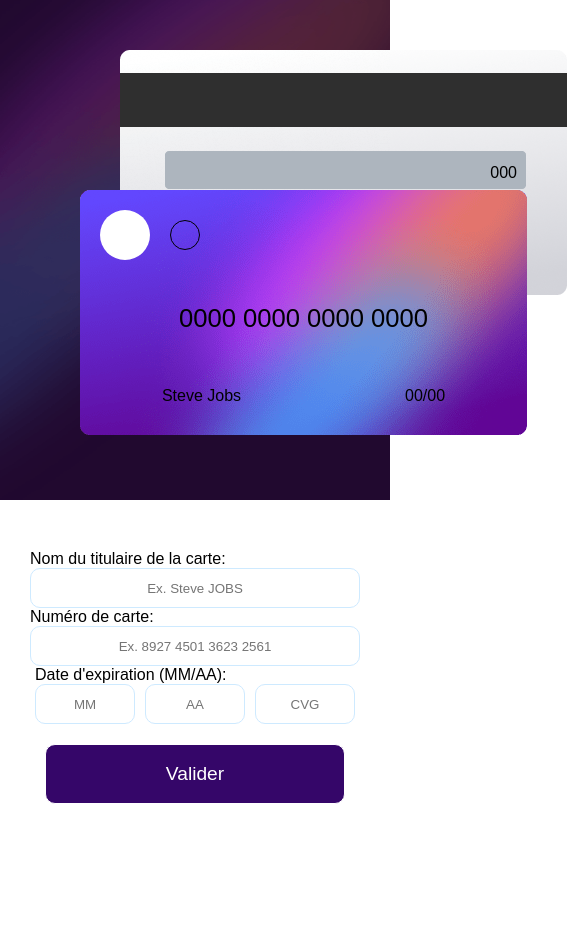
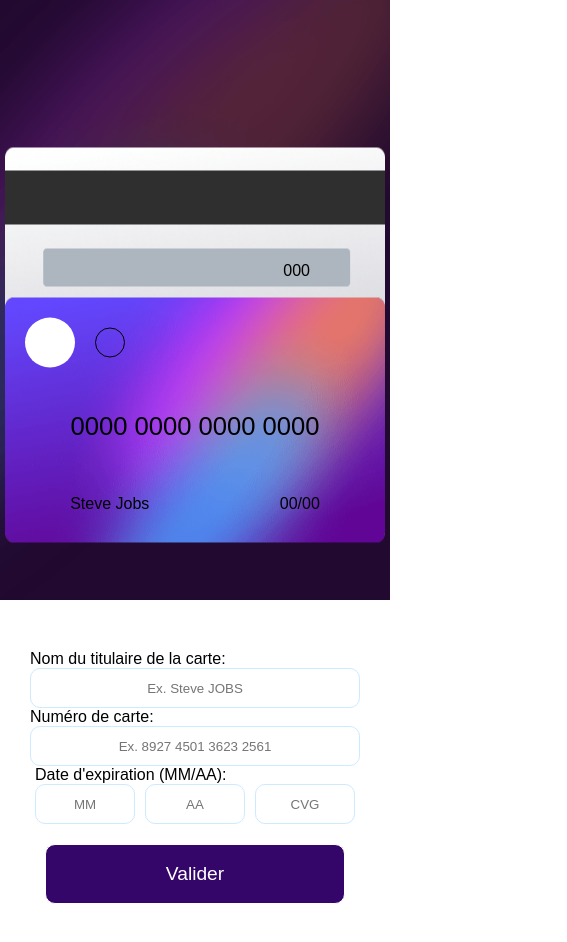
Before and after one commit to Kintoraa/interactive-card, a React (Vite) app: page / in a window 390 px wide. Shown: the top 942 px of the page, 567 px wide, since content can reach past the window. Before the commit the page ends 854 px from the top, so only its background shows below. Built offline with nearby package versions, Linux system fonts and the light colour scheme.

Commit message:
Version 1.5

```diff
--- a/src/App.css
+++ b/src/App.css
@@ -9,6 +9,7 @@
 .background {
     display: flex;
     align-items: center;
+    position: relative;
 }
 
 .imageBackground {
@@ -18,6 +19,9 @@
 label {
     display: flex;
 
+}
+.imageCard {
+    position: relative;
 }
 
 .circleConfirm {
@@ -73,48 +77,105 @@ button {
 
 .frontCard, .backCard {
     position: absolute;
-    height: auto;
-    width: 100px;
+
+}
+
+.imageCard {
+    height: 245px;
+    width: 447px;
+}
+.cvg {
+position: absolute;
+right: 50px;
+
 }
 
 
 .frontCard {
-    right: 450px;
-    padding: 0 0 550px 0;
+    top: 50%;
+    left: 75%;
+    transform: translate(-50%, -50%);
+}
+
+.backCard {
+    left: 90%;
+    top: 35%;
+    transform: translate(-50%, -50%);
 
 }
 
-.backCard {
-    right: 200px;
-
+.containerCardFront {
+    display: grid;
+    align-items: center;
+    grid-template-rows: 1fr 1fr 1fr;
+    width: 447px;
+    height: 245px;
 }
 
-@media only screen and (max-width: 1410px)  {
+.containerCardBack {
+    position: relative;
+    display: flex;
+    align-items: center;
+    justify-content: center;
+    height: 245px;
+    width: 447px;
+}
+
+@media only screen and (max-width: 1220px)  {
     .frontCard  {
-        right: 300px;
-    }
-
-    .backCard {
-        right: 200px;
-    }
-}@media only screen and (max-width: 1120px)  {
-    .frontCard  {
-        padding: 0;
-        left: 80px;
-        top: 190px;
+        top: 65%;
+        left: 50%;
 
     }
 
     .imageBackground {
-        height: 500px;
+        height: 600px;
     }
 
     .backCard {
-        left: 120px;
-        top: 50px;
+        left: 60%;
+        top: 40%;
     }
 
     .appGrid {
         display: block;
     }
 }
+
+
+
+/*@media only screen and (max-width: 790px) {*/
+
+/*    .frontCard  {*/
+
+/*        left: 10%;*/
+/*        top: 190px;*/
+
+/*    }*/
+
+/*    .backCard {*/
+/*        left: 20%;*/
+/*        top: 50px;*/
+/*    }*/
+
+/*}*/
+@media only screen and (max-width: 600px) {
+
+    .frontCard {
+        left: 50%;
+        top: 70%;
+
+    }
+    .imageCard, .containerCardFront, .containerCardBack {
+        width: 380px;
+    }
+
+    .backCard {
+        left: 50%;
+        top: 45%;
+    }
+
+    .cvg {
+        right: 75px;
+    }
+}
--- a/src/component/background.jsx
+++ b/src/component/background.jsx
@@ -1,7 +1,7 @@
 export const Background = ({url, children}) => {
     const className = "background"
     return (
-        <div style={{position: "relative", height: "auto"}}>
+        <div style={{height: "auto"}}>
         <div className={className} >
             <img src={url} className={"imageBackground"} alt={"image de fond"}/>
             {children}
--- a/src/component/card.jsx
+++ b/src/component/card.jsx
@@ -2,20 +2,13 @@ export const DisplayCard = (props) => {
     const {  cvg, url, alt, isFrontCard, cardholderName, cardNumber, year, month, className} = props
 
 
-    const divStyle = {
-        position: "relative",
-        display: "flex",
-        alignItems: "center",
-        justifyContent: "center",
-        height: 245,
-        width: 447,
-    }
+
 
 
     return (
         <div className={className}>
-            <div style={divStyle}>
-                <img src={url} alt={alt} style={{position: "relative"}}/>
+            <div className="containerCardBack" >
+                <img  className="imageCard" src={url} alt={alt} />
                 {isFrontCard ? <FrontCard cardNumber={cardNumber}
                                           year={year}
                                           month={month}
@@ -29,27 +22,16 @@ export const DisplayCard = (props) => {
 }
 
 const BackCard = ({cvg}) => {
-    const pStyle = {
-        position: "absolute",
-        right: 50,
 
-    }
     return (
         <>
-            <p style={pStyle}>{cvg ? cvg : "000"}</p>
+            <p className="cvg">{cvg ? cvg : "000"}</p>
         </>
     )
 }
 
 const FrontCard = (props) => {
     const {cardholderName, cardNumber, year, month} = props
-    const divStyle = {
-        display: "grid",
-        alignItems: "center",
-        gridTemplateRows: "1fr 1fr 1fr",
-        width: 447,
-        height: 245,
-    }
 
     const cercle = {
         width: 50,
@@ -71,7 +53,7 @@ const FrontCard = (props) => {
     return (
         <>
             <div style={{position: "absolute"}}>
-                <div style={divStyle}>
+                <div className="containerCardFront">
                     <div style={{display: "flex", alignItems: "center"}}>
                         <div style={cercle}></div>
                         <div style={minCercle}></div>
```
Also changed, not shown: src/component/hookCard.jsx (deleted, +0 -14 lines).
